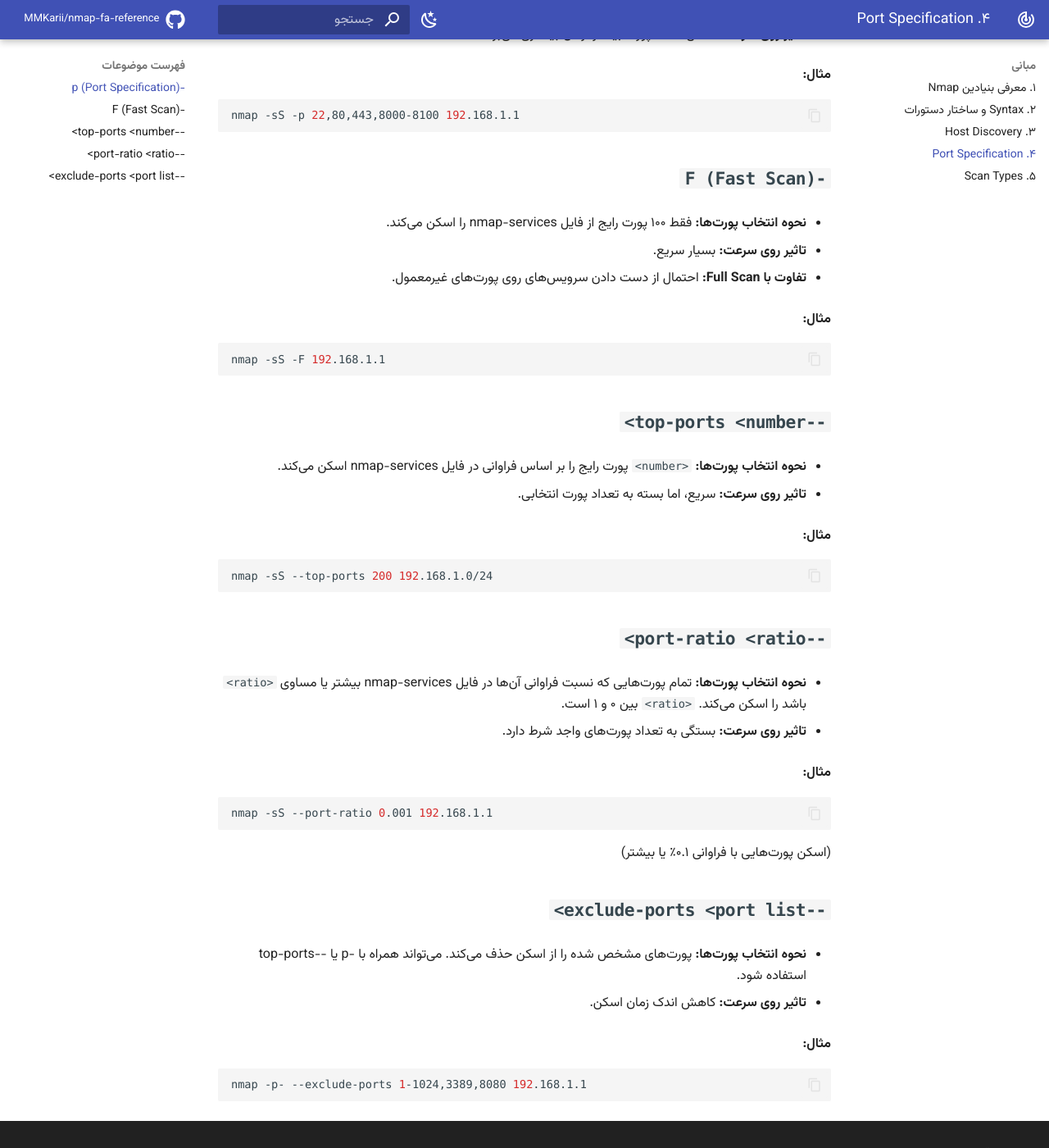
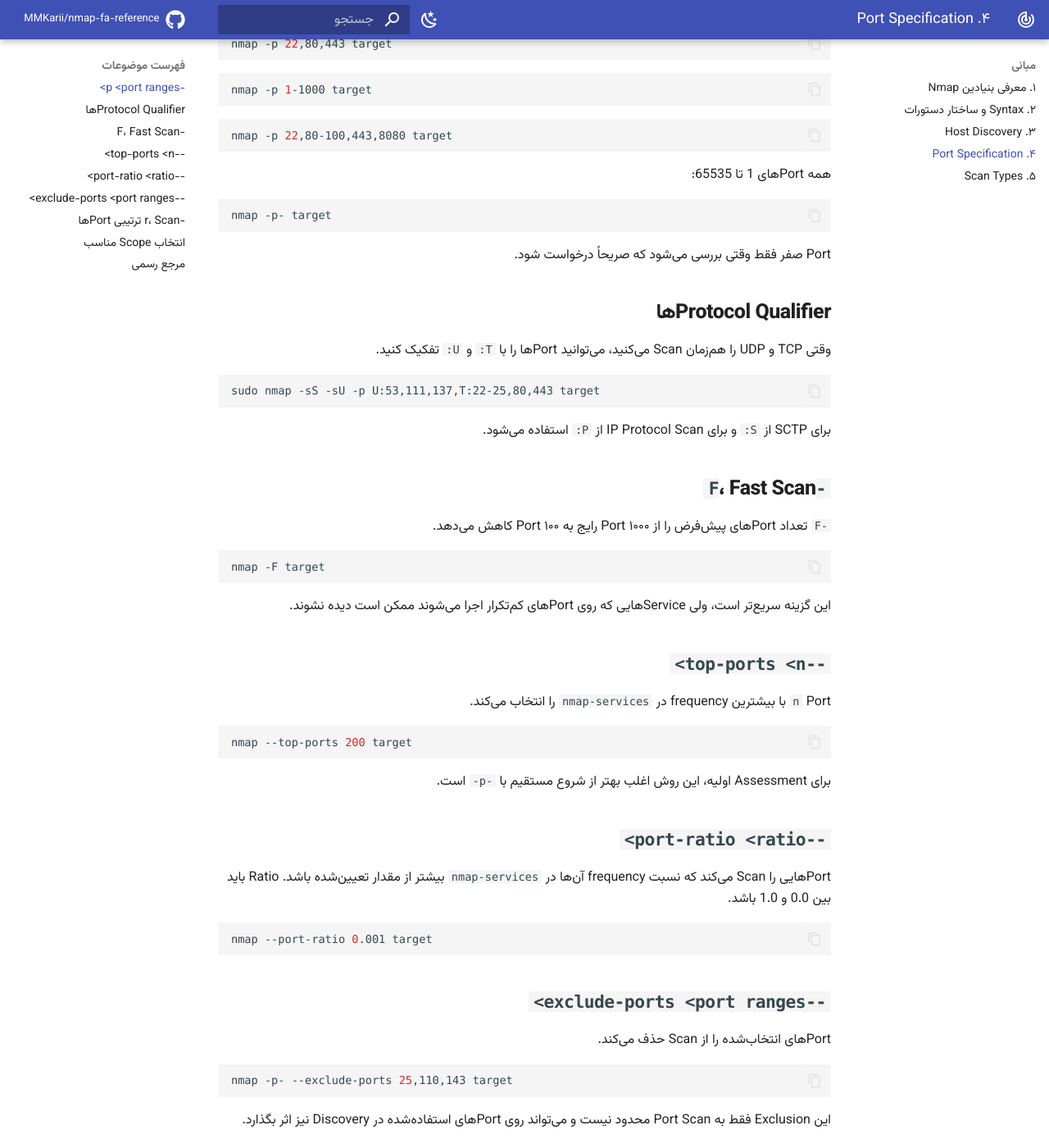
Before and after one commit to MMKarii/nmap-fa-reference, an MkDocs documentation site: the page built from docs/04-port-specification.md, in a window 1280 px wide and 1400 px high, scrolled down 504 px. Shown: the whole window at 82% size. Built offline with MkDocs 1.6.1 and Material for MkDocs 9.7.7, drawn with Linux system fonts in a browser that asks for light colours; comment, search, counter and statistics services are not loaded; some of the changed text lies outside the part shown.

Commit message:
Improve port specification accuracy and examples

````diff
--- a/docs/04-port-specification.md
+++ b/docs/04-port-specification.md
@@ -1,77 +1,108 @@
 # ۴. Port Specification
 
-این بخش تعیین می‌کند کدام پورت‌ها اسکن شوند.
+<div class="chapter-meta">
+<strong>هدف فصل:</strong> کنترل دقیق Portهایی که Nmap بررسی می‌کند و کاهش Scanهای غیرضروری.
+</div>
 
-## `-p (Port Specification)`
+به‌صورت پیش‌فرض، Nmap معمولاً ۱۰۰۰ Port رایج هر Protocol انتخاب‌شده را Scan می‌کند. Port Specification تعیین می‌کند چه Portهایی در Scope Scan قرار بگیرند.
 
-- **نحوه انتخاب پورت‌ها:** لیست، رنج یا ترکیبی از پورت‌ها را مشخص می‌کند.
+## `-p <port ranges>`
 
-- **پورت تکی:** -p 80
-
-- **لیست:** -p 22,80,443
-
-- **رنج:** -p 1-1000
-
-- **ترکیب:** -p 22,80-100,443,8080
-
-- **تمام پورت‌ها:** -p- (معادل -p 1-65535)
-
-- **تاثیر روی سرعت:** اسکن تعداد پورت بیشتر، زمان بیشتری می‌برد.
-
-**مثال:**
+یک Port، List، Range یا ترکیبی از آن‌ها را مشخص می‌کند.
 
 ```bash
-nmap -sS -p 22,80,443,8000-8100 192.168.1.1
+nmap -p 80 target
 ```
 
-## `-F (Fast Scan)`
-
-- **نحوه انتخاب پورت‌ها:** فقط ۱۰۰ پورت رایج از فایل nmap-services را اسکن می‌کند.
-
-- **تاثیر روی سرعت:** بسیار سریع.
-
-- **تفاوت با Full Scan:** احتمال از دست دادن سرویس‌های روی پورت‌های غیرمعمول.
-
-**مثال:**
+```bash
+nmap -p 22,80,443 target
+```
 
 ```bash
-nmap -sS -F 192.168.1.1
+nmap -p 1-1000 target
 ```
 
-## `--top-ports <number>`
+```bash
+nmap -p 22,80-100,443,8080 target
+```
 
-- **نحوه انتخاب پورت‌ها:** `<number>` پورت رایج را بر اساس فراوانی در فایل nmap-services اسکن می‌کند.
-
-- **تاثیر روی سرعت:** سریع، اما بسته به تعداد پورت انتخابی.
-
-**مثال:**
+همه Portهای 1 تا 65535:
 
 ```bash
-nmap -sS --top-ports 200 192.168.1.0/24
+nmap -p- target
 ```
+
+Port صفر فقط وقتی بررسی می‌شود که صریحاً درخواست شود.
+
+## Protocol Qualifierها
+
+وقتی TCP و UDP را هم‌زمان Scan می‌کنید، می‌توانید Portها را با `T:` و `U:` تفکیک کنید.
+
+```bash
+sudo nmap -sS -sU -p U:53,111,137,T:22-25,80,443 target
+```
+
+برای SCTP از `S:` و برای IP Protocol Scan از `P:` استفاده می‌شود.
+
+## `-F`، Fast Scan
+
+`-F` تعداد Portهای پیش‌فرض را از ۱۰۰۰ Port رایج به ۱۰۰ Port کاهش می‌دهد.
+
+```bash
+nmap -F target
+```
+
+این گزینه سریع‌تر است، ولی Serviceهایی که روی Portهای کم‌تکرار اجرا می‌شوند ممکن است دیده نشوند.
+
+## `--top-ports <n>`
+
+`n` Port با بیشترین frequency در `nmap-services` را انتخاب می‌کند.
+
+```bash
+nmap --top-ports 200 target
+```
+
+برای Assessment اولیه، این روش اغلب بهتر از شروع مستقیم با `-p-` است.
 
 ## `--port-ratio <ratio>`
 
-- **نحوه انتخاب پورت‌ها:** تمام پورت‌هایی که نسبت فراوانی آن‌ها در فایل nmap-services بیشتر یا مساوی `<ratio>` باشد را اسکن می‌کند. `<ratio>` بین ۰ و ۱ است.
-
-- **تاثیر روی سرعت:** بستگی به تعداد پورت‌های واجد شرط دارد.
-
-**مثال:**
+Portهایی را Scan می‌کند که نسبت frequency آن‌ها در `nmap-services` بیشتر از مقدار تعیین‌شده باشد. Ratio باید بین 0.0 و 1.0 باشد.
 
 ```bash
-nmap -sS --port-ratio 0.001 192.168.1.1
+nmap --port-ratio 0.001 target
 ```
 
-(اسکن پورت‌هایی با فراوانی ۰.۱٪ یا بیشتر)
+## `--exclude-ports <port ranges>`
 
-## `--exclude-ports <port list>`
-
-- **نحوه انتخاب پورت‌ها:** پورت‌های مشخص شده را از اسکن حذف می‌کند. می‌تواند همراه با -p یا --top-ports استفاده شود.
-
-- **تاثیر روی سرعت:** کاهش اندک زمان اسکن.
-
-**مثال:**
+Portهای انتخاب‌شده را از Scan حذف می‌کند.
 
 ```bash
-nmap -p- --exclude-ports 1-1024,3389,8080 192.168.1.1
+nmap -p- --exclude-ports 25,110,143 target
 ```
+
+این Exclusion فقط به Port Scan محدود نیست و می‌تواند روی Portهای استفاده‌شده در Discovery نیز اثر بگذارد.
+
+## `-r`، Scan ترتیبی Portها
+
+Nmap به‌طور پیش‌فرض ترتیب Portها را randomize می‌کند. `-r` باعث می‌شود Portها به ترتیب عددی Scan شوند.
+
+```bash
+nmap -r -p 1-1000 target
+```
+
+## انتخاب Scope مناسب
+
+| نیاز | پیشنهاد |
+|---|---|
+| Inventory سریع | `-F` |
+| Assessment اولیه | `--top-ports 100` تا `--top-ports 1000` |
+| بررسی Serviceهای مشخص | `-p 22,80,443,...` |
+| Full TCP Port Review | `-p-` با Timing مناسب |
+| TCP و UDP انتخابی | Protocol qualifierها |
+
+!!! tip "کارایی"
+    Full Port Scan همیشه انتخاب حرفه‌ای‌تر نیست. ابتدا هدف Assessment را مشخص کنید و سپس کمترین Port Scope لازم برای پاسخ به آن هدف را انتخاب کنید.
+
+## مرجع رسمی
+
+- [Port Specification and Scan Order](https://nmap.org/book/man-port-specification.html)
````
